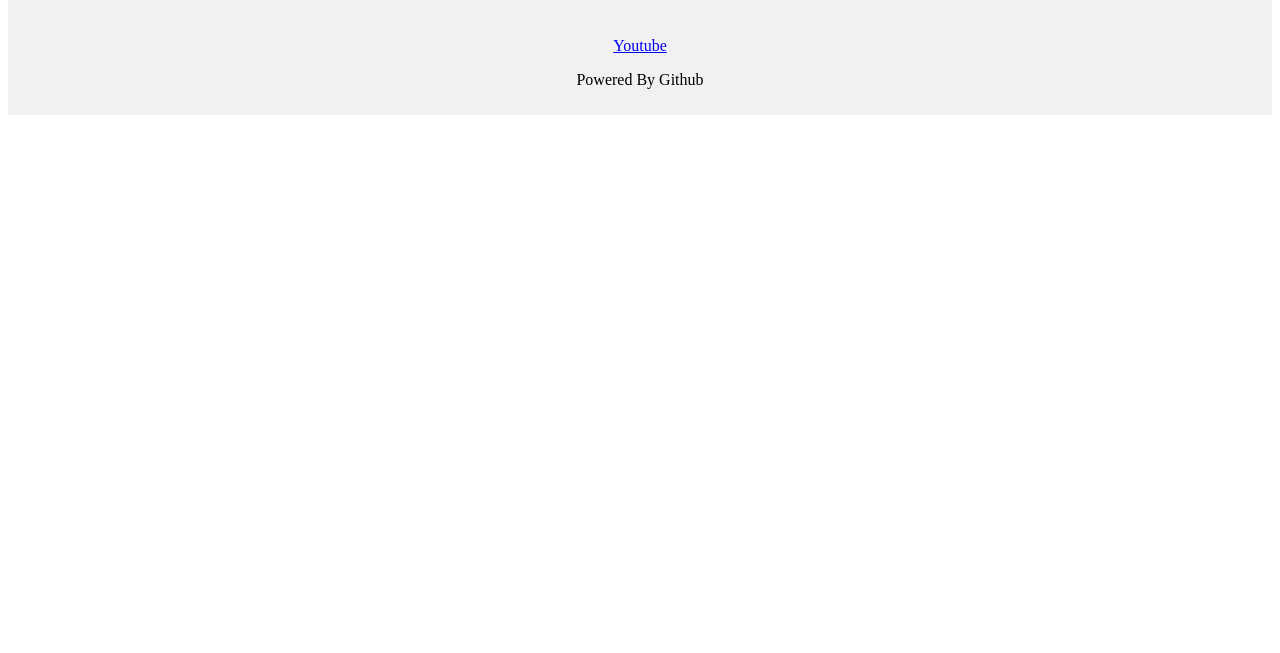
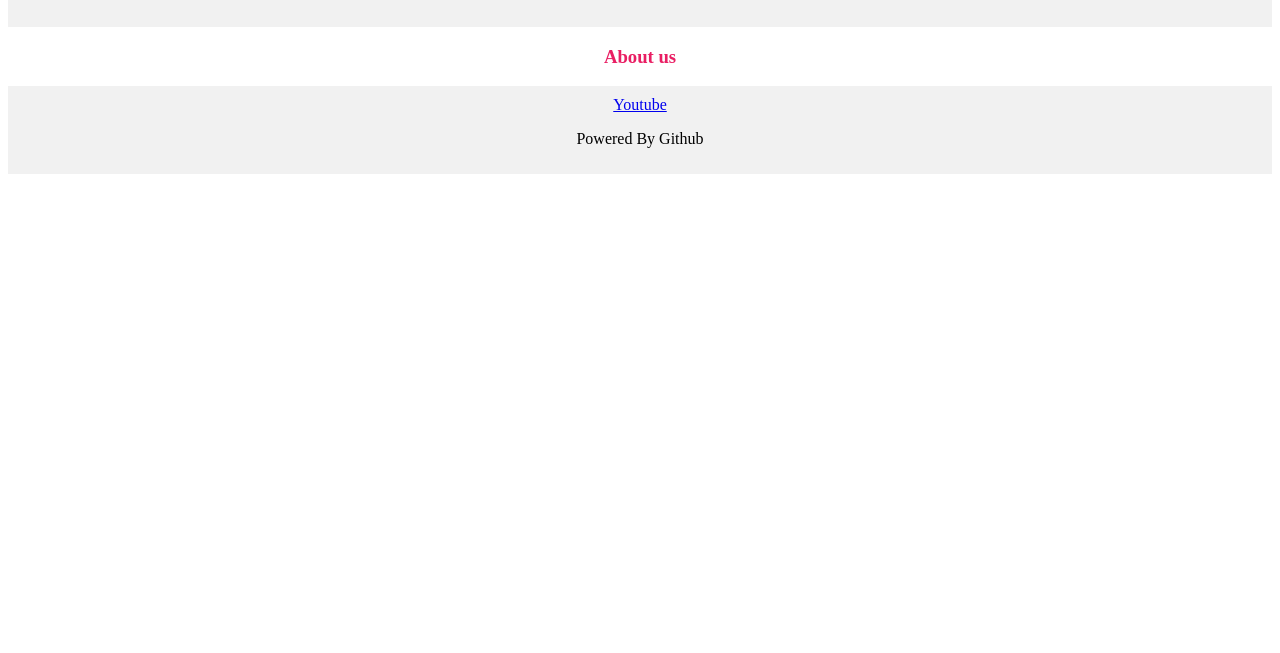
Before and after one commit to Herexanman8-maker/website, a plain HTML site: page index.html in a window 1280 px wide. Shown: the part 147-800 px from the top of the page. Drawn offline with Linux system fonts and the light colour scheme.

Commit message:
small changes

```diff
--- a/index.html
+++ b/index.html
@@ -15,6 +15,7 @@
         <div class="header">
             <h1>Herexanman8</h1>
         </div>
+        <h3 class="comingsoon">About us</h3>
         <div class="footer">
             <a href="https://youtube.com/@herexanman8?si=1lZT_11SDDlA7x2J">Youtube</a>
             <p>Powered By Github</p>
--- a/style.css
+++ b/style.css
@@ -39,3 +39,8 @@
     display: inline-block;
     font-size: 16px;
 }
+
+.comingsoon{
+  color:#e91e63;
+  text-align:center;
+}
```
Also changed, not shown: crysis3.html (+1 -1 lines).
